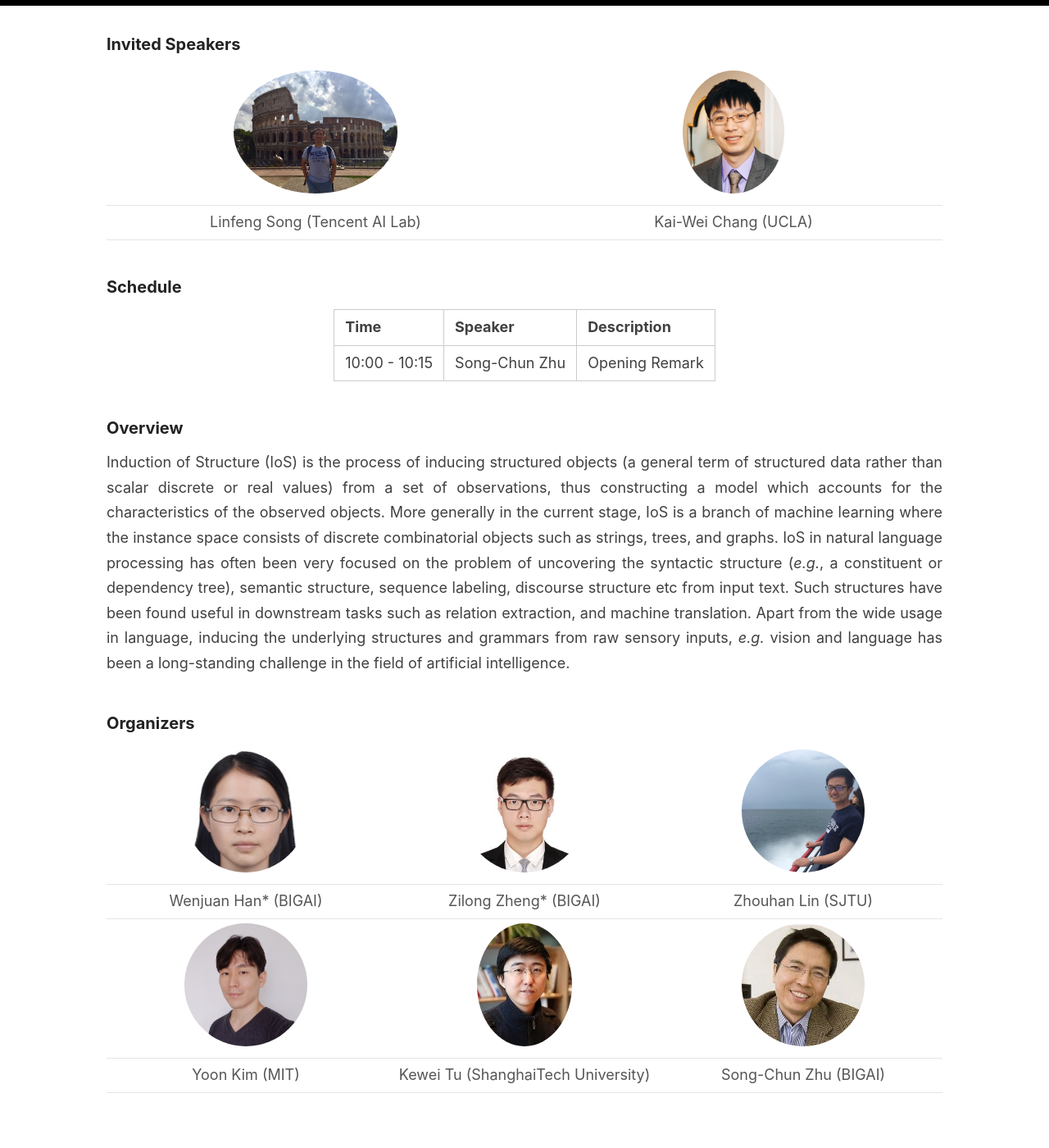
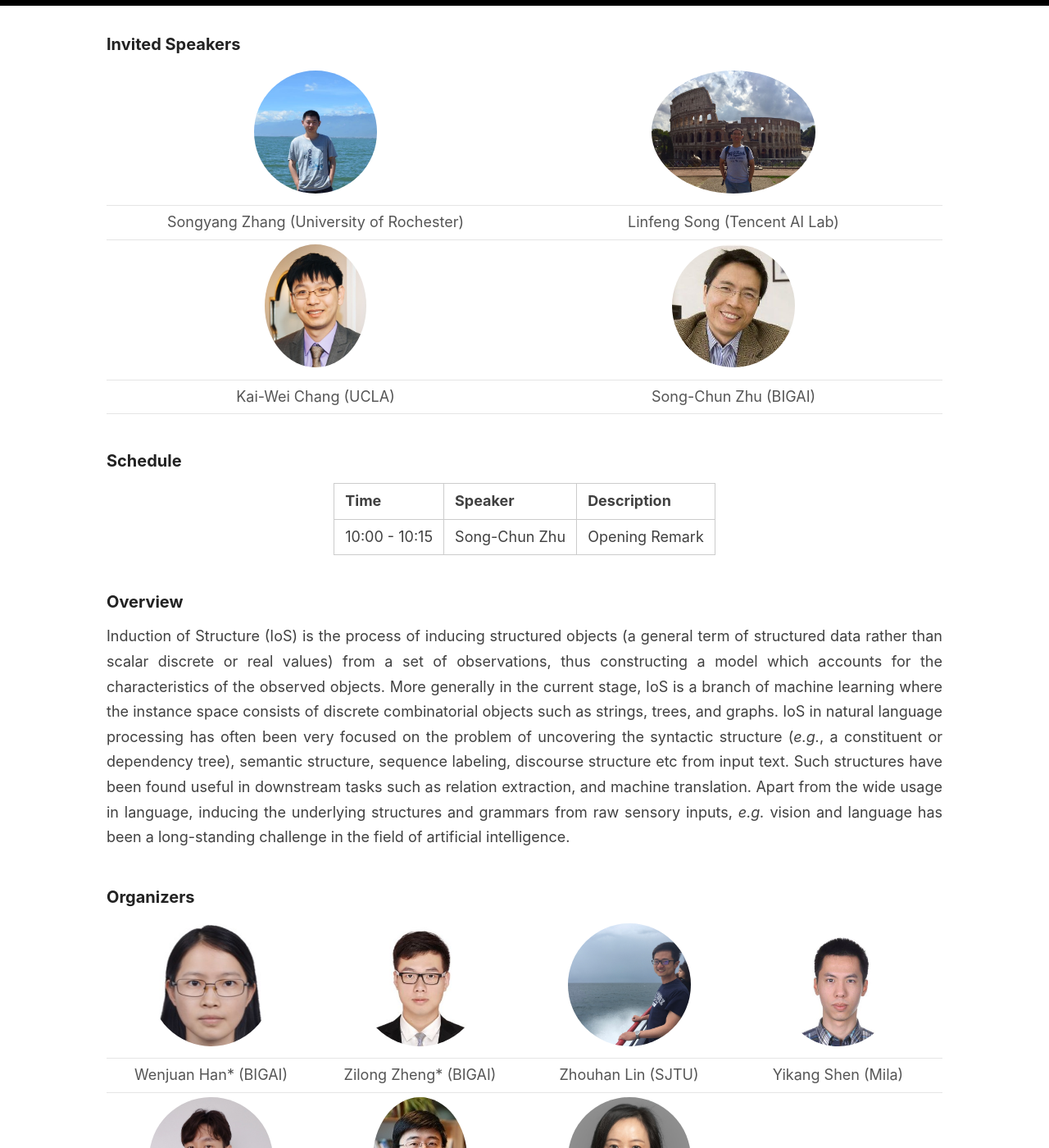
Before and after one commit to induction-of-structure/acl2022, a Jekyll site: the page built from index.md, in a window 1280 px wide and 1400 px high, scrolled down 287 px. Shown: the whole window at 82% size. Built offline with Jekyll 4.4.1, drawn with Linux system fonts in a browser that asks for light colours; some of the changed text lies outside the part shown.

Commit message:
update speakers

```diff
--- a/index.md
+++ b/index.md
@@ -12,14 +12,20 @@ permalink: /
     <table>
         <tbody>
         <tr>
+            <td width="25%"><a href="https://sy-zhang.github.io/"><img src="images/speakers/SongyangZhang.png" width="120px" align="bottom" style="border-radius: 50%"></a></td>
             <td width="25%"><a href="https://freesunshine0316.github.io/"><img src="images/speakers/linfeng.jpeg" width="120px" align="bottom" style="border-radius: 50%"></a></td>
-            <td width="25%"><a href="http://web.cs.ucla.edu/~kwchang/"><img src="images/speakers/kaiwei.jpg" width="120px" align="bottom" style="border-radius: 50%"></a></td>
-            <!-- <td width="25%"><a href="https://web.eecs.umich.edu/~chaijy/"><img src="images/speakers/joycechai.jpg" width="120px" align="bottom" style="border-radius: 50%"></a></td> -->
         </tr>
         <tr>
+            <td><a href="https://sy-zhang.github.io/">Songyang Zhang (University of Rochester)</a></td>
             <td><a href="https://freesunshine0316.github.io/">Linfeng Song (Tencent AI Lab)</a></td>
+        </tr>
+        <tr>
+            <td width="25%"><a href="http://web.cs.ucla.edu/~kwchang/"><img src="images/speakers/kaiwei.jpg" width="120px" align="bottom" style="border-radius: 50%"></a></td>
+            <td width="25%"><a href="http://www.stat.ucla.edu/~sczhu/"><img src="images/speakers/songchun.jpg" width="120px" align="bottom" style="border-radius: 50%"></a></td>
+        </tr>
+        <tr>
             <td><a href="http://web.cs.ucla.edu/~kwchang/">Kai-Wei Chang (UCLA)</a></td>
-            <!-- <td><a href="https://web.eecs.umich.edu/~chaijy/">Joyce Y. Chai (UMich)</a></td> -->
+            <td><a href="http://www.stat.ucla.edu/~sczhu/"> Song-Chun Zhu (BIGAI)</a></td>
         </tr>
         </tbody>
     </table>
@@ -47,21 +53,23 @@ Apart from the wide usage in language, inducing the underlying structures and gr
             <td width="25%"><a href="http://hanwenjuan.com/"><img src="images/speakers/wenjuan.jpeg" width="120px" align="bottom" style="border-radius: 50%"></a></td>
             <td width="25%"><a href="https://zilongzheng.github.io/"><img src="images/speakers/zilong.jpeg" width="120px" align="bottom" style="border-radius: 50%"></a></td>
             <td width="25%"><a href="https://hantek.github.io/"><img src="images/speakers/zhouhanlin.jpg" width="120px" align="bottom" style="border-radius: 50%"></a></td>
+            <td width="25%"><a href="https://scholar.google.com/citations?user=qff5rRYAAAAJ&hl=en"><img src="images/speakers/yikang.jpg" width="120px" align="bottom" style="border-radius: 50%"></a></td>
         </tr>
         <tr>
             <td><a href="http://hanwenjuan.com/">Wenjuan Han<sup>*</sup> (BIGAI)</a></td>
             <td><a href="https://zilongzheng.github.io/">Zilong Zheng<sup>*</sup> (BIGAI)</a></td>
             <td><a href="https://hantek.github.io/">Zhouhan Lin (SJTU)</a></td>
+            <td><a href="https://scholar.google.com/citations?user=qff5rRYAAAAJ&hl=en">Yikang Shen (Mila)</a></td>
         </tr>
         <tr>
             <td width="25%"><a href="https://people.csail.mit.edu/yoonkim/"><img src="images/speakers/yoonkim.jpg" width="120px" align="bottom" style="border-radius: 50%"></a></td>
             <td width="25%"><a href="http://faculty.sist.shanghaitech.edu.cn/faculty/tukw/"><img src="images/speakers/kewei.jpg" width="120px" align="bottom" style="border-radius: 50%"></a></td>
-            <td width="25%"><a href="http://www.stat.ucla.edu/~sczhu/"><img src="images/speakers/songchun.jpg" width="120px" align="bottom" style="border-radius: 50%"></a></td>
+            <td width="25%"><a href="https://web.eecs.umich.edu/~chaijy/"><img src="images/speakers/joycechai.jpg" width="120px" align="bottom" style="border-radius: 50%"></a></td>
         </tr>
         <tr>
             <td><a href="https://people.csail.mit.edu/yoonkim/"> Yoon Kim (MIT)</a></td>
             <td><a href="http://faculty.sist.shanghaitech.edu.cn/faculty/tukw/">Kewei Tu (ShanghaiTech University)</a></td>
-            <td><a href="http://www.stat.ucla.edu/~sczhu/"> Song-Chun Zhu (BIGAI)</a></td>
+            <td><a href="https://web.eecs.umich.edu/~chaijy/">Joyce Y. Chai (UMich)</a></td>
         </tr>
         </tbody>
     </table>
```
Also changed, not shown: images/speakers/SongyangZhang.png (added), images/speakers/yikang.jpg (added).
